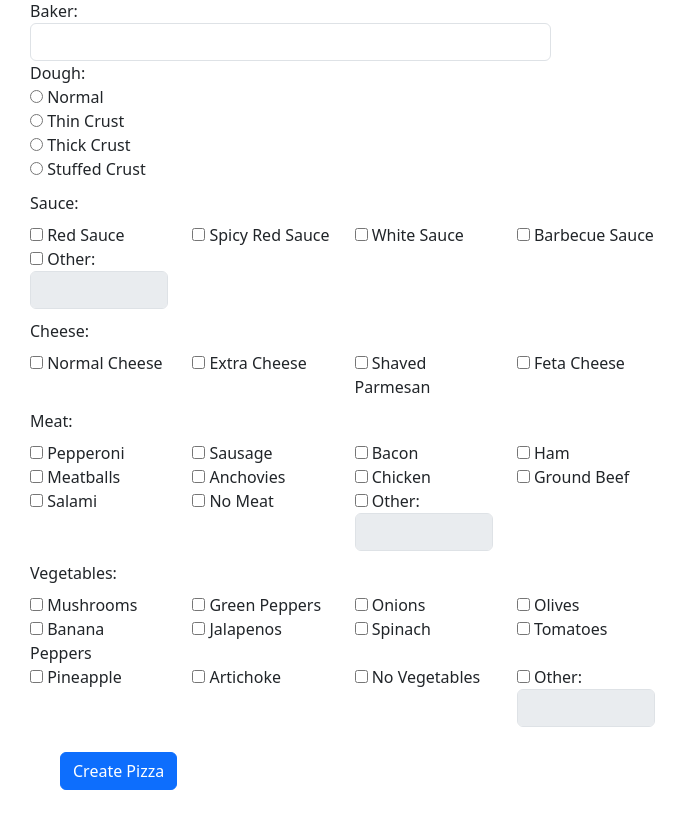
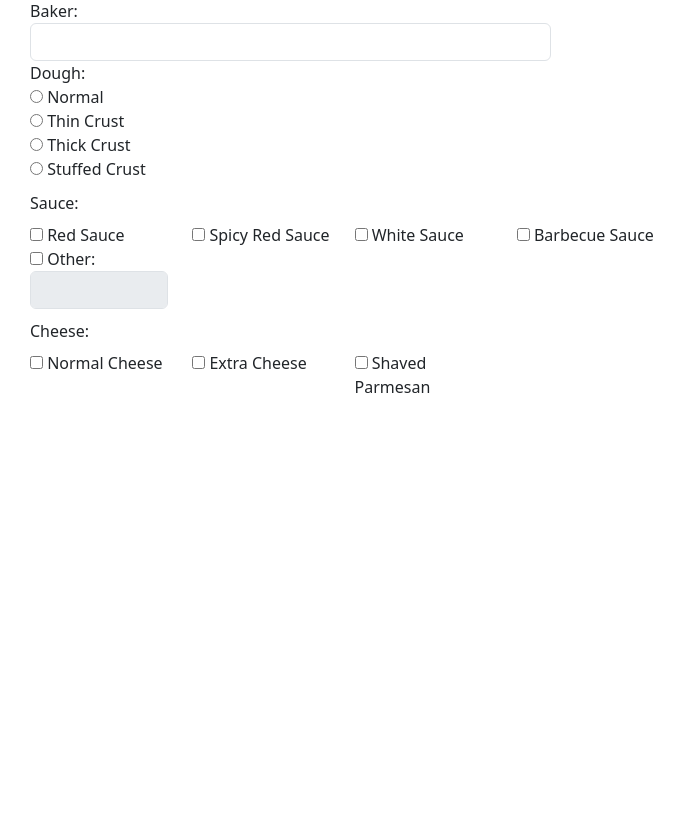
Before and after one commit to TristanT8/pizzaPlanet, a Flask app: page /new/pizza in a window 1280 px wide. Shown: the part 1080-1895 px from the top of the page, without its empty margins (0-688 px from the left). After the commit the page ends 1473 px from the top, so only its background shows below. Run offline with Flask 3, Linux system fonts and the light colour scheme; the visitor is signed in with stand-in values (Sample User, id 1).

Commit message:
Changes to HTML

```diff
--- a/pizza_planet/flask_app/templates/new_pizza.html
+++ b/pizza_planet/flask_app/templates/new_pizza.html
@@ -448,99 +448,3 @@
                         <div class="col-md-3">
                             <input type="checkbox" name="cheese" value="Shaved_Parmesean"> Shaved Parmesan
                         </div>
-                        <div class="col-md-3">
-                            <input type="checkbox" name="cheese" value="Feta"> Feta Cheese
-                        </div>
-                    </div>
-                </div>
-
-                <div class="col-md-6 checkbox-margin">
-                    <label for="meat" class="form-label">Meat:</label><br>
-                    <div class="row">
-                        <div class="col-md-3">
-                            <input type="checkbox" name="meat" value="Pepperoni"> Pepperoni
-                        </div>
-                        <div class="col-md-3">
-                            <input type="checkbox" name="meat" value="Sausage"> Sausage
-                        </div>
-                        <div class="col-md-3">
-                            <input type="checkbox" name="meat" value="Bacon"> Bacon
-                        </div>
-                        <div class="col-md-3">
-                            <input type="checkbox" name="meat" value="Ham"> Ham
-                        </div>
-                        <div class="col-md-3">
-                            <input type="checkbox" name="meat" value="Meatballs"> Meatballs
-                        </div>
-                        <div class="col-md-3">
-                            <input type="checkbox" name="meat" value="Anchovies"> Anchovies
-                        </div>
-                        <div class="col-md-3">
-                            <input type="checkbox" name="meat" value="Chicken"> Chicken
-                        </div>
-                        <div class="col-md-3">
-                            <input type="checkbox" name="meat" value="Ground_Beef"> Ground Beef
-                        </div>
-                        <div class="col-md-3">
-                            <input type="checkbox" name="meat" value="Salami"> Salami
-                        </div>
-                        <div class="col-md-3">
-                            <input type="checkbox" name="meat" value="No_Meat" id="No_Meat"> No Meat
-                        </div>
-                        <div class="col-md-3">
-                            <input type="checkbox" name="meat" value="Other"> Other:
-                            <input type="text" name="custom_meat" id="custom_meat" class="form-control" disabled>
-                        </div>
-                    </div>
-                </div>
-
-                <div class="col-md-6 checkbox-margin">
-                    <label for="vegetables" class="form-label">Vegetables:</label><br>
-                    <div class="row">
-                        <div class="col-md-3">
-                            <input type="checkbox" name="vegetables" value="Mushrooms"> Mushrooms
-                        </div>
-                        <div class="col-md-3">
-                            <input type="checkbox" name="vegetables" value="Green_Peppers"> Green Peppers
-                        </div>
-                        <div class="col-md-3">
-                            <input type="checkbox" name="vegetables" value="Onions"> Onions
-                        </div>
-                        <div class="col-md-3">
-                            <input type="checkbox" name="vegetables" value="Olives"> Olives
-                        </div>
-                        <div class="col-md-3">
-                            <input type="checkbox" name="vegetables" value="Banana_Peppers"> Banana Peppers
-                        </div>
-                        <div class="col-md-3">
-                            <input type="checkbox" name="vegetables" value="Jalapenos"> Jalapenos
-                        </div>
-                        <div class="col-md-3">
-                            <input type="checkbox" name="vegetables" value="Spinach"> Spinach
-                        </div>
-                        <div class="col-md-3">
-                            <input type="checkbox" name="vegetables" value="Tomoatoes"> Tomatoes
-                        </div>
-                        <div class="col-md-3">
-                            <input type="checkbox" name="vegetables" value="Pineapple"> Pineapple
-                        </div>
-                        <div class="col-md-3">
-                            <input type="checkbox" name="vegetables" value="Artichoke"> Artichoke
-                        </div>
-                        <div class="col-md-3">
-                            <input type="checkbox" name="vegetables" value="No_Vegetables" id="No_Vegetables"> No Vegetables
-                        </div>
-                        <div class="col-md-3">
-                            <input type="checkbox" name="vegetables" value="Other"> Other:
-                            <input type="text" name="custom_vegetable" id="custom_vegetable" class="form-control" disabled>
-                        </div>
-                    </div>
-                </div>
-                <div class="margin">
-                    <button type="submit" class="btn btn-primary">Create Pizza</button>
-                </div>
-            </div>
-        </form>
-    </div>
-</body>
-</html>
```
